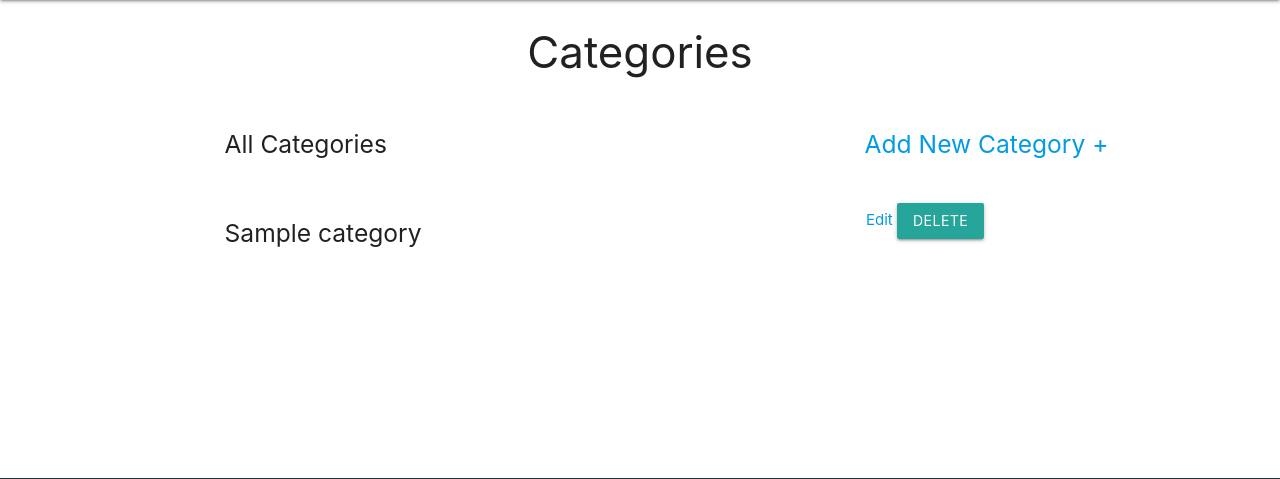
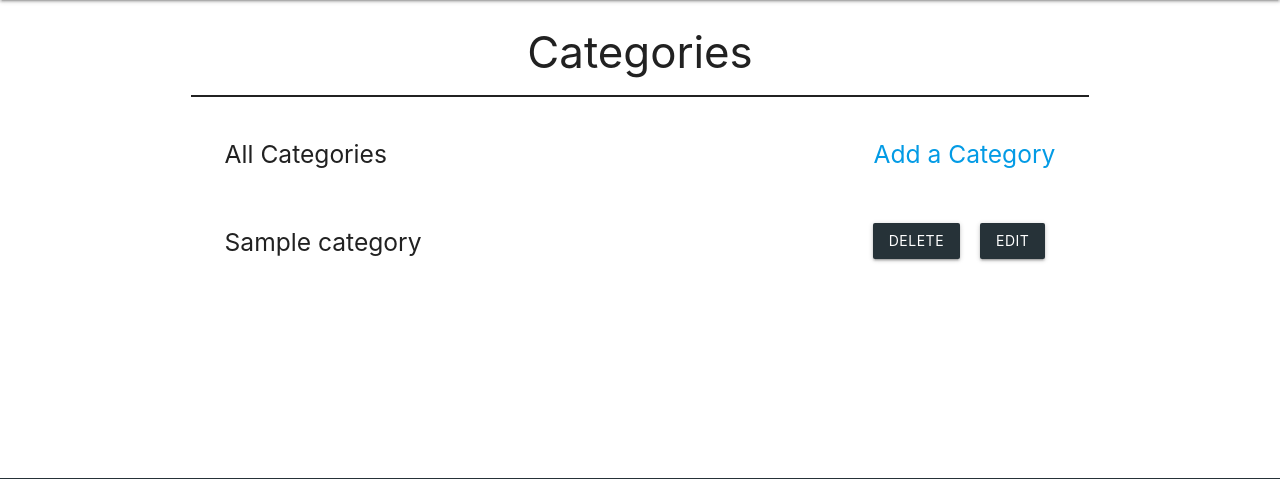
Before and after one commit to dhruv2102/MS3-Recepie-Book, a Flask app: page /categories in a window 1280 px wide. Shown: the part 64-543 px from the top of the page. Run offline with Flask 2, Linux system fonts and the light colour scheme; a database or web service that is not in the repository returns one stand-in record (values such as "Sample title"); some libraries are stand-ins or nearby versions.

Commit message:
Added styling to categories page

```diff
--- a/templates/categories.html
+++ b/templates/categories.html
@@ -3,6 +3,7 @@
 
     <div class="row">
         <h3 class='center-align'>Categories</h3>
+        <hr class="blue-gray underline">
     </div>
 
     <div class="row">
@@ -10,10 +11,10 @@
             <h5>All Categories</h5>
         </div>
 
-        <div class="col s7 m4 right">
+        <div class="col s7 m4 right-align">
             <h5>
                 <a href="{{ url_for('add_category') }}">
-                    Add New Category +
+                    Add a Category
                 </a>
             </h5>
         </div>
@@ -28,16 +29,13 @@
                             <div class="col s5">
                                 <h5>{{ item.category_name }}</h5>
                             </div>
-                            <div class="col s6 right-align">
-                                <span>
-                                    <a href="{{ url_for('edit_category', category_id=item._id)}}">
+                            <div class="col s7 ">
+
+                                <a href="{{ url_for('edit_category', category_id=item._id)}}" class="btn center align right profile-button blue-grey darken-4">
                                     Edit
                                 </a>
 
-                                </span>
-                                <span>
-                                    <a class="waves-effect waves-light btn modal-trigger" href="#{{ loop.index }}">Delete</a>
-
+                                <a class="btn modal-trigger center align right profile-button blue-grey darken-4" href="#{{ loop.index }}">Delete</a>
                                 <!-- Modal Structure -->
                                 <div id="{{ loop.index }}" class="modal left-align">
                                     <div class="modal-content">
@@ -48,8 +46,6 @@
                                         <a href="{{ url_for('delete_category', category_id=item._id) }}" class="modal-close waves-effect waves-green btn-flat">Delete</a>
                                     </div>
                                 </div>
-
-                                </span>
 
                             </div>
                         </div>
```
Lines whose indentation alone changed are shown as unchanged.
